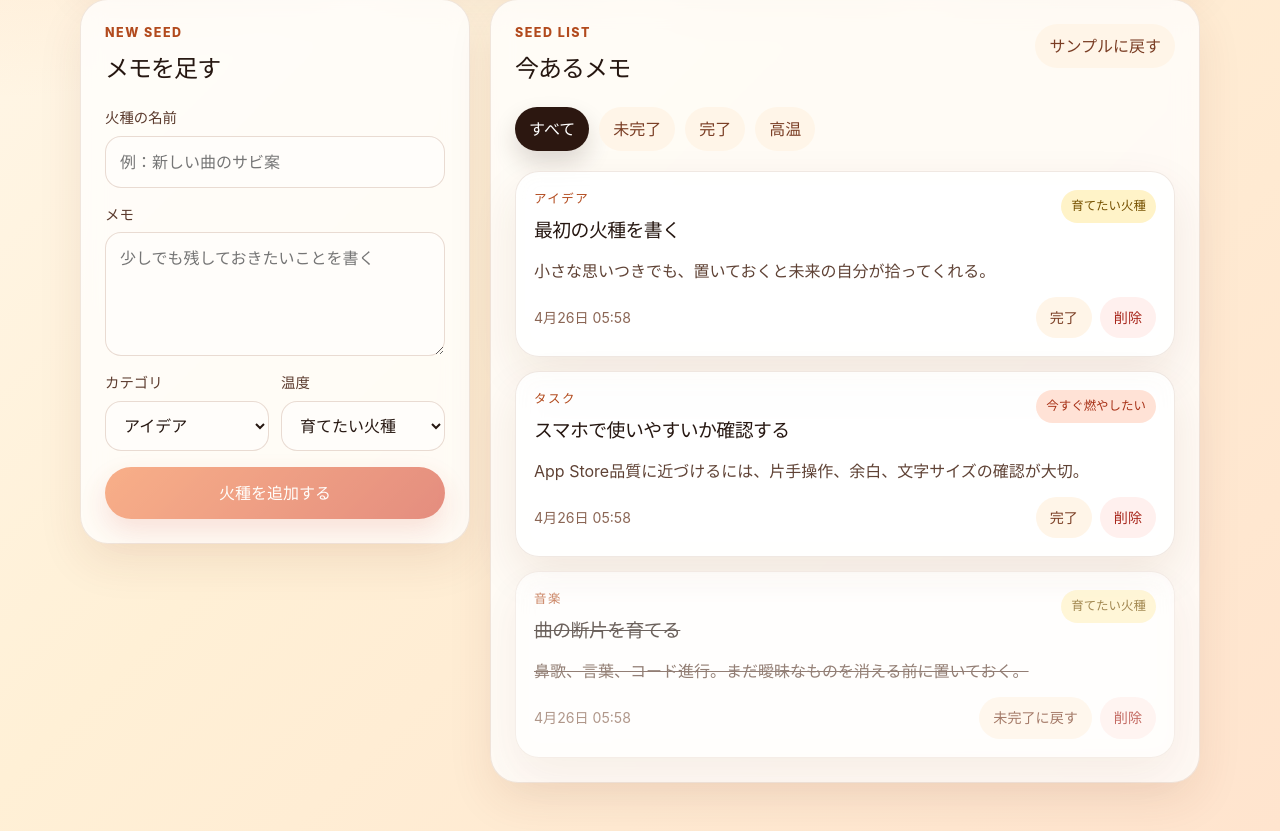
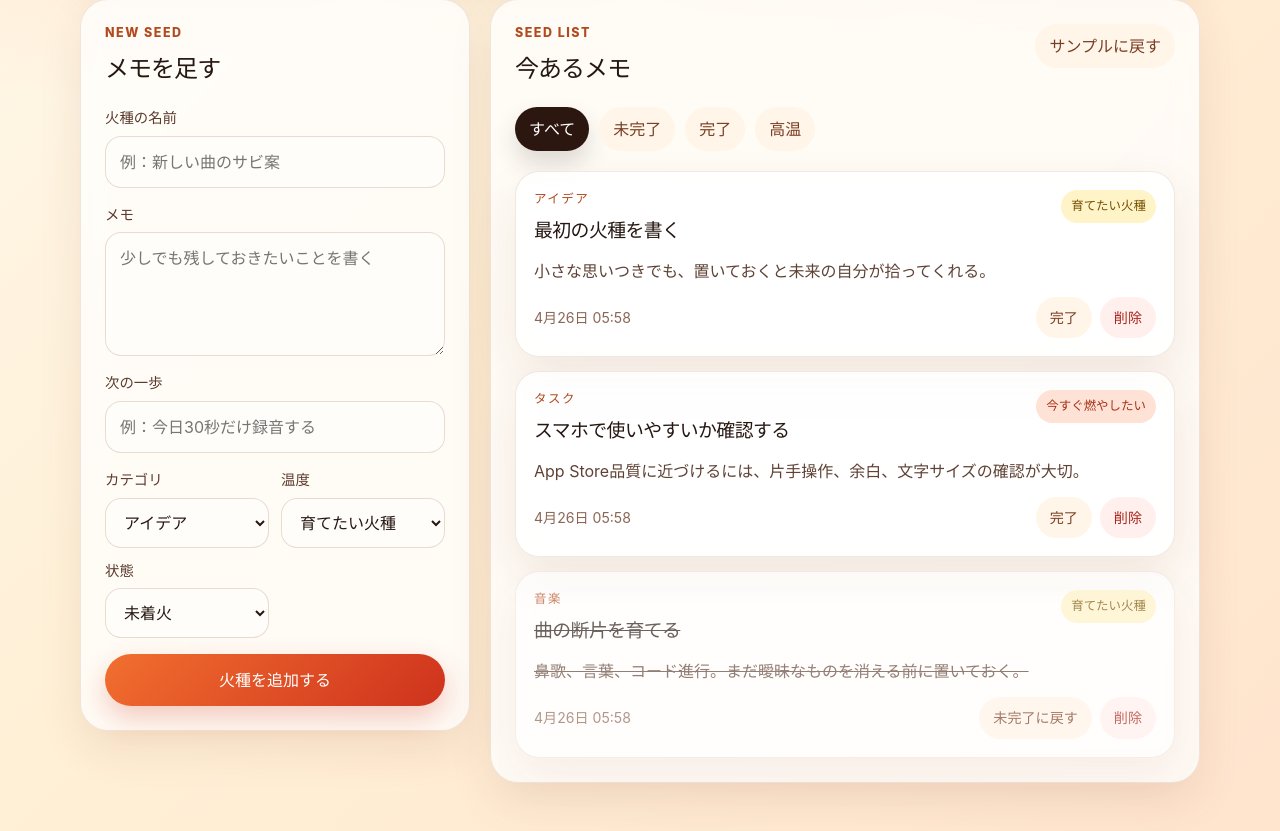
Before and after one commit to sunpotflower4460-cpu/sumples-fire, a React (Vite) app: page / in a window 1280 px wide. Shown: the part 444-1275 px from the top of the page. Built offline with nearby package versions, Linux system fonts and the light colour scheme.

Commit message:
feat: enrich fire form with next action and stage

```diff
--- a/src/components/FireForm.tsx
+++ b/src/components/FireForm.tsx
@@ -1,32 +1,43 @@
 import { FormEvent, useState } from 'react';
-import type { FireCategory, FirePriority } from '../types/fireSeed';
-import { categoryLabels, priorityLabels } from '../types/fireSeed';
+import type { FireCategory, FirePriority, FireStage } from '../types/fireSeed';
+import { categoryLabels, priorityLabels, stageLabels } from '../types/fireSeed';
 
 type FireFormProps = {
   onAddSeed: (input: {
     title: string;
     body: string;
+    nextAction: string;
     category: FireCategory;
     priority: FirePriority;
+    stage: FireStage;
   }) => void;
 };
 
 export function FireForm({ onAddSeed }: FireFormProps) {
   const [title, setTitle] = useState('');
   const [body, setBody] = useState('');
+  const [nextAction, setNextAction] = useState('');
   const [category, setCategory] = useState<FireCategory>('idea');
   const [priority, setPriority] = useState<FirePriority>('medium');
+  const [stage, setStage] = useState<FireStage>('spark');
+  const [error, setError] = useState('');
 
   const handleSubmit = (event: FormEvent<HTMLFormElement>) => {
     event.preventDefault();
 
-    if (!title.trim()) return;
+    if (!title.trim()) {
+      setError('火種の名前を入力してください');
+      return;
+    }
 
-    onAddSeed({ title, body, category, priority });
+    onAddSeed({ title, body, nextAction, category, priority, stage });
     setTitle('');
     setBody('');
+    setNextAction('');
     setCategory('idea');
     setPriority('medium');
+    setStage('spark');
+    setError('');
   };
 
   return (
@@ -36,7 +47,10 @@ export function FireForm({ onAddSeed }: FireFormProps) {
         <input
           id="seed-title"
           value={title}
-          onChange={(event) => setTitle(event.target.value)}
+          onChange={(event) => {
+            setTitle(event.target.value);
+            setError('');
+          }}
           placeholder="例：新しい曲のサビ案"
           maxLength={60}
         />
@@ -50,11 +64,22 @@ export function FireForm({ onAddSeed }: FireFormProps) {
           onChange={(event) => setBody(event.target.value)}
           placeholder="少しでも残しておきたいことを書く"
           rows={4}
-          maxLength={220}
+          maxLength={260}
         />
       </div>
 
-      <div className="form-grid">
+      <div className="field-group">
+        <label htmlFor="seed-next-action">次の一歩</label>
+        <input
+          id="seed-next-action"
+          value={nextAction}
+          onChange={(event) => setNextAction(event.target.value)}
+          placeholder="例：今日30秒だけ録音する"
+          maxLength={90}
+        />
+      </div>
+
+      <div className="form-grid form-grid-three">
         <div className="field-group">
           <label htmlFor="seed-category">カテゴリ</label>
           <select
@@ -84,9 +109,22 @@ export function FireForm({ onAddSeed }: FireFormProps) {
             ))}
           </select>
         </div>
+
+        <div className="field-group">
+          <label htmlFor="seed-stage">状態</label>
+          <select id="seed-stage" value={stage} onChange={(event) => setStage(event.target.value as FireStage)}>
+            {Object.entries(stageLabels).map(([value, label]) => (
+              <option key={value} value={value}>
+                {label}
+              </option>
+            ))}
+          </select>
+        </div>
       </div>
 
-      <button className="primary-button" type="submit" disabled={!title.trim()}>
+      {error ? <p className="form-error">{error}</p> : null}
+
+      <button className="primary-button" type="submit">
         火種を追加する
       </button>
     </form>
```
